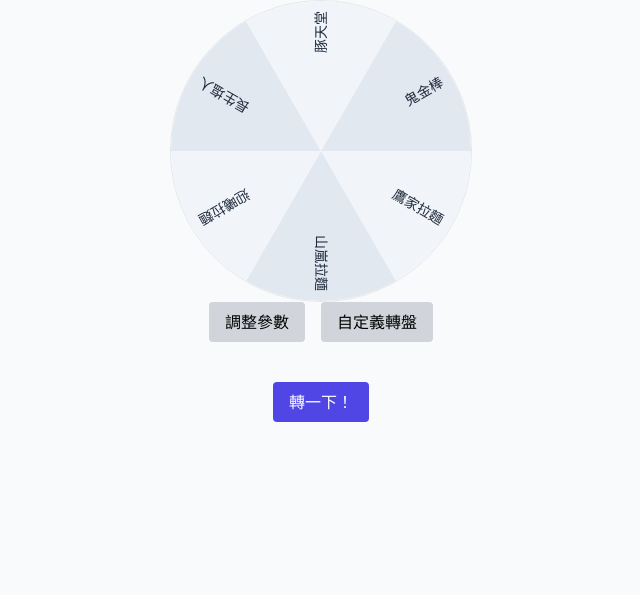
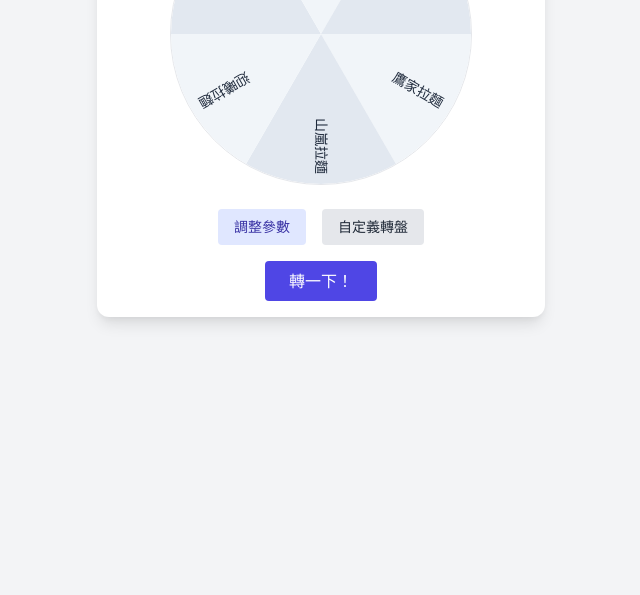
Before and after one commit to a0926354991/SAD, a plain HTML site: page frontend/ramen-wheel/index.html in a window 1280 px wide. Shown: the part 205-800 px from the top of the page, without its empty margins (319-959 px from the left). Drawn offline with nearby package versions, Linux system fonts and the light colour scheme.

Commit message:
Update index.html

```diff
--- a/frontend/ramen-wheel/index.html
+++ b/frontend/ramen-wheel/index.html
@@ -9,11 +9,12 @@
   <!-- 或者用 Tailwind -->
   <link href="https://cdn.jsdelivr.net/npm/tailwindcss@^3/dist/tailwind.min.css" rel="stylesheet">
 </head>
-<body class="flex flex-col items-center justify-center min-h-screen bg-gray-50">
-  <h1 class="text-2xl font-bold mb-4">拉麵轉盤</h1>
+<body class="bg-gray-100 min-h-screen flex flex-col items-center justify-start">
 
-  <!-- ① 這裡要有 Canvas 元素 -->
-  <div id="wheelContainer" class="relative">
+  <div class="w-full max-w-md mx-auto p-4 bg-white shadow-lg rounded-xl mt-4">
+    <h1 class="text-2xl font-bold text-center mb-6">拉麵轉盤</h1>
+
+    <div id="wheelContainer" class="relative flex justify-center">
       <canvas
         id="wheelCanvas"
         width="300"
@@ -27,13 +28,22 @@
   </div>
 
   <!-- 選單按鈕 -->
-<div class="flex gap-4 mb-4">
-  <button id="openFilterBtn" class="px-4 py-2 rounded bg-gray-300">調整參數</button>
-  <button id="openCustomBtn" class="px-4 py-2 rounded bg-gray-300">自定義轉盤</button>
+  <div class="flex justify-center gap-4 mt-6">
+      <button id="openFilterBtn" class="px-4 py-2 text-sm rounded bg-indigo-100 text-indigo-800">調整參數</button>
+      <button id="openCustomBtn" class="px-4 py-2 text-sm rounded bg-gray-200 text-gray-800">自定義轉盤</button>
   </div>
 
-<!-- 🔽 彈出視窗（篩選條件） -->
-<!-- 🔽 彈出視窗（篩選參數） -->
+
+  <!-- 結果 -->
+  <p id="result" class="mt-4 text-xl text-center font-semibold text-indigo-700"></p>
+
+  <!-- 轉盤按鈕 -->
+  <div class="flex justify-center mt-4">
+    <button id="spinBtn" class="px-6 py-2 rounded bg-indigo-600 text-white">轉一下！</button>
+  </div>
+</div>
+
+<!-- 🔽 Modal 改成卡片視覺 -->
 <div id="filterModal" class="fixed inset-0 flex items-center justify-center bg-black bg-opacity-30 hidden z-50">
   <div class="bg-white p-6 rounded-xl w-80 shadow-xl">
     <h2 class="text-lg font-bold mb-4">調整參數</h2>
@@ -69,7 +79,7 @@
       </div>
     </div>
 
-    <div class="flex justify-end gap-2">
+    <div class="flex justify-end mt-4">
       <button id="closeFilterBtn" class="text-sm px-3 py-1 bg-gray-200 rounded">取消</button>
       <button id="confirmFilterBtn" class="text-sm px-3 py-1 bg-indigo-600 text-white rounded">確認</button>
     </div>
@@ -108,13 +118,13 @@
 
 
   <!-- ② 轉盤按鈕 -->
-  <button id="spinBtn"
+  <!-- <button id="spinBtn"
           class="mt-6 px-4 py-2 rounded bg-indigo-600 text-white">
     轉一下！
-  </button>
+  </button> -->
 
   <!-- ③ 結果顯示 -->
-  <p id="result" class="mt-4 text-xl font-semibold"></p>
+  <!-- <p id="result" class="mt-4 text-xl font-semibold"></p> -->
 
   <!-- ④ 載入你的轉盤邏輯 -->
   <script src="/ramen-wheel/wheel.js"></script>
```
Lines whose indentation alone changed are shown as unchanged.
